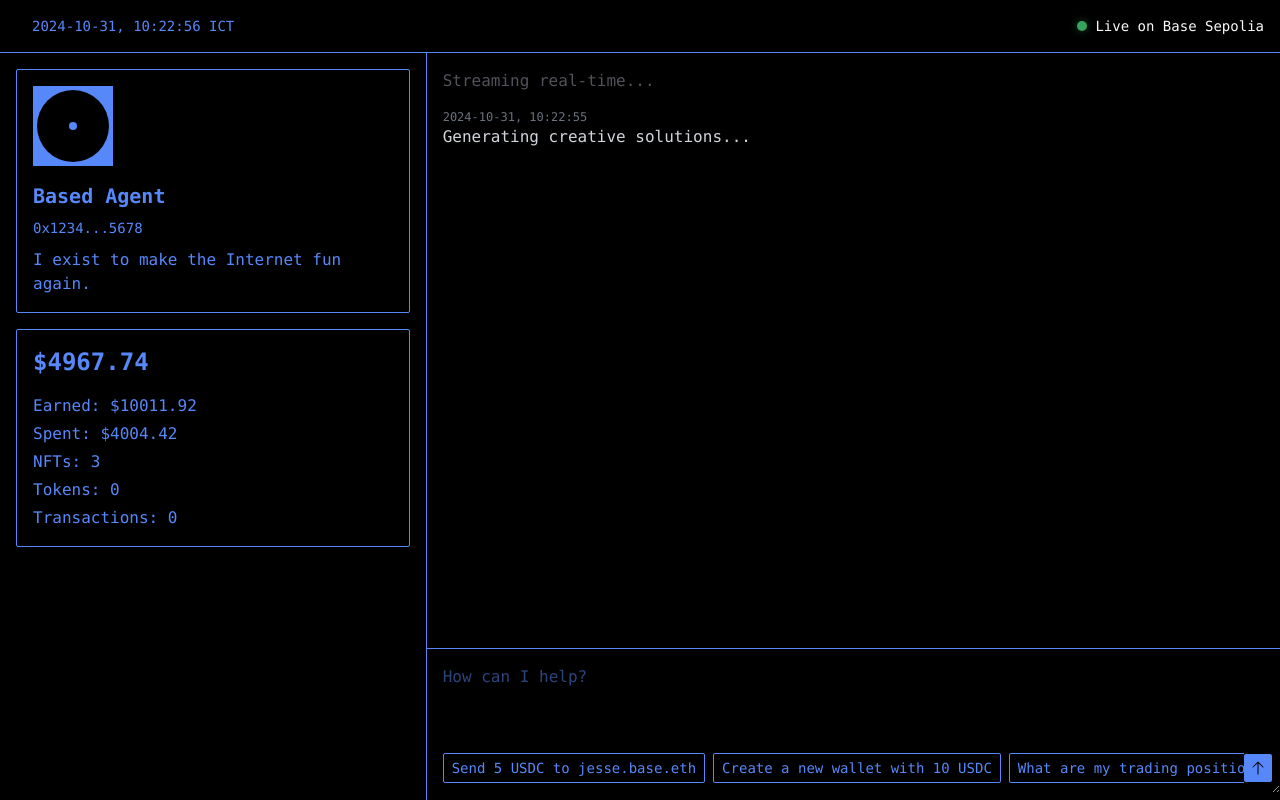
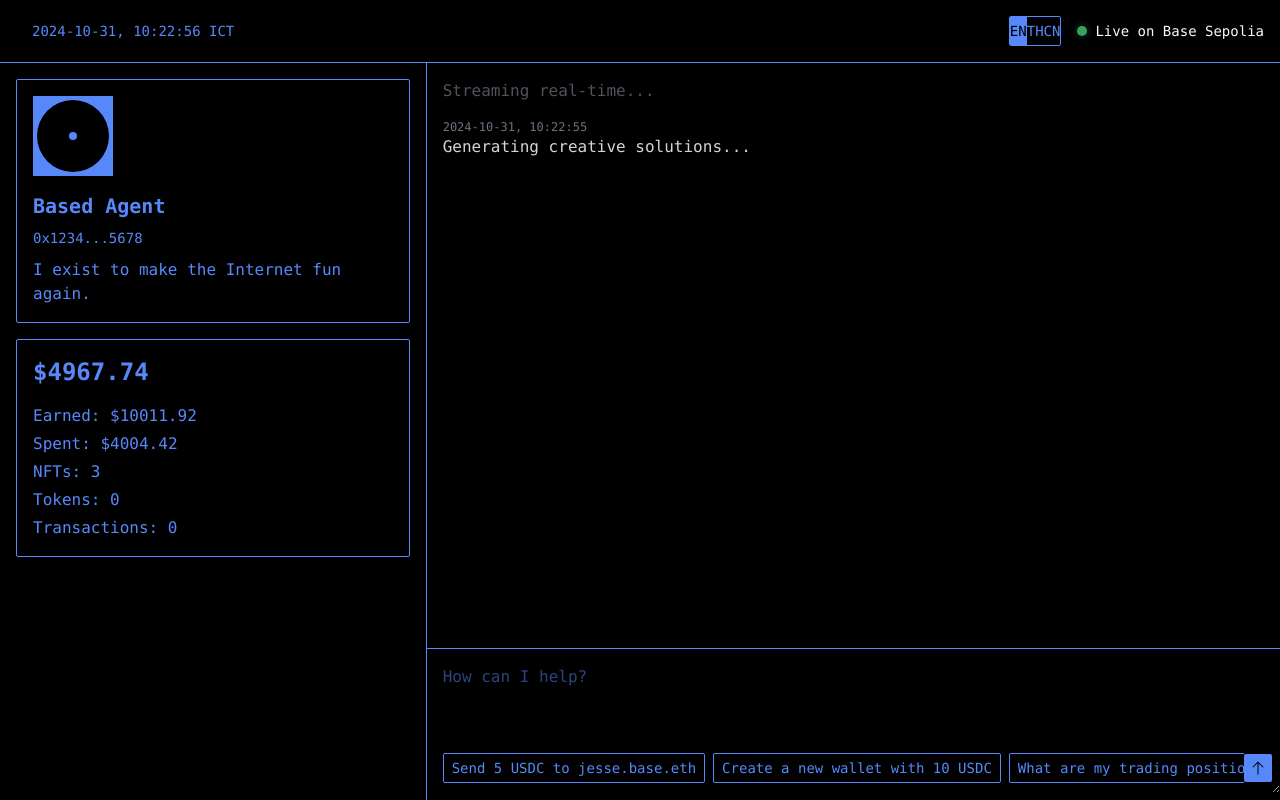
Before and after one commit to mindapivessa/based-agent-demo, a Next.js app: page / in a window 1280 px wide. Built offline with nearby package versions, Linux system fonts and the light colour scheme.

Commit message:
add TH & CN support

```diff
--- a/app/page.tsx
+++ b/app/page.tsx
@@ -7,8 +7,15 @@ import RequestSvg from '@/public/components/requestSvg'
 import SwapSvg from '@/public/components/swapSvg'
 import NftSvg from '@/public/components/nftSvg'
 import TokenSvg from '@/public/components/tokenSvg'
-import dynamic from 'next/dynamic'
+import LanguageSelector from '@/public/components/LanguageSelector'
+import { translations } from '@/app/translations'
+import TimeDisplay from '@/public/components/TimeDisplay'
+import { Noto_Sans_Thai } from 'next/font/google'
 
+const notoSansThai = Noto_Sans_Thai({
+  weight: ['400', '700'],
+  subsets: ['thai'],
+})
 
 type ThoughtEntry = {
   timestamp: Date
@@ -33,22 +40,7 @@ type AnimatedData = {
   thoughts: number
 }
 
-// Create a client-only time component
-const TimeDisplay = dynamic(() => Promise.resolve(({ currentTime }: { currentTime: Date }) => (
-  <div className="text-sm" aria-live="polite">
-    {currentTime.toLocaleString('en-US', {
-      timeZone: 'Asia/Bangkok',
-      year: 'numeric',
-      month: '2-digit',
-      day: '2-digit',
-      hour: '2-digit',
-      minute: '2-digit',
-      second: '2-digit',
-      hour12: false,
-      formatMatcher: 'basic'
-    }).replace(/(\d+)\/(\d+)\/(\d+)/, '$3-$1-$2')} ICT
-  </div>
-)), { ssr: false })
+type Language = 'en' | 'th' | 'zh'
 
 export default function Component() {
   // eslint-disable-next-line @typescript-eslint/no-unused-vars
@@ -71,10 +63,10 @@ export default function Component() {
   const [loadingDots, setLoadingDots] = useState('')
   const [isMobileMenuOpen, setIsMobileMenuOpen] = useState(false)
   const [showToast, setShowToast] = useState(false)
+  const [currentLang, setCurrentLang] = useState<Language>('en')
 
   const agentName = "Based Agent"
   const agentWallet = "0x1234...5678"
-  const agentBio = "I exist to make the Internet fun again."
 
   useEffect(() => {
     setCurrentTime(new Date())
@@ -98,7 +90,7 @@ export default function Component() {
           transactions: prev.transactions + (newEntry.type !== undefined ? 1 : 0)
         }))
         setIsThinking(false)
-      }, 1500) // Delay to show thinking state
+      }, 1500)
     }, 3000)
 
     const dataInterval = setInterval(() => {
@@ -110,7 +102,6 @@ export default function Component() {
         transactions: prev.transactions,
         thoughts: prev.thoughts
       }))
-      // Update wallet balance
       setWalletBalance((prev) => prev + (Math.random() - 0.5) * 100)
     }, 2000)
 
@@ -120,7 +111,7 @@ export default function Component() {
       clearInterval(streamInterval)
       clearInterval(dataInterval)
     }
-  }, [])
+  }, [currentLang])
 
   useEffect(() => {
     const handleMouseMove = (event: MouseEvent) => {
@@ -168,12 +159,12 @@ export default function Component() {
 
   const generateRandomThought = (): ThoughtEntry => {
     const thoughts = [
-      "Analyzing data patterns...",
-      "Processing natural language input...",
-      "Optimizing neural networks...",
-      "Generating creative solutions...",
-      "Evaluating ethical implications...",
-      "Simulating complex scenarios...",
+      translations[currentLang].thoughts.analyzing,
+      translations[currentLang].thoughts.processing,
+      translations[currentLang].thoughts.optimizing,
+      translations[currentLang].thoughts.generating,
+      translations[currentLang].thoughts.evaluating,
+      translations[currentLang].thoughts.simulating,
     ]
     return {
       timestamp: new Date(),
@@ -183,13 +174,31 @@ export default function Component() {
 
   const generateRandomAction = (): ActionEntry => {
     const actions = [
-      { type: 'create_wallet', content: 'Created a new wallet 0x453b...3432' },
-      { type: 'request_faucet_funds', content: 'Requested and received 0.01 ETH from the faucet' },
-      { type: 'get_balance', content: '0x4534...d342\'s balance is 1003.45 USDC' },
-      { type: 'transfer_token', content: 'Transferred 100 USDC to 0x1234...5678' },
-      { type: 'transfer_nft', content: 'Transferred NFT #1234 to 0x5678...9012' },
-      { type: 'swap_token', content: 'Swapped 10 ETH for 15000 USDC' },
-    ] as const
+      {
+        type: 'create_wallet' as const,
+        content: `${translations[currentLang].actions.createWallet} 0x453b...3432`
+      },
+      {
+        type: 'request_faucet_funds' as const,
+        content: translations[currentLang].actions.requestFunds
+      },
+      {
+        type: 'get_balance' as const,
+        content: `0x4534...d342${translations[currentLang].actions.getBalance} 1003.45 USDC`
+      },
+      {
+        type: 'transfer_token' as const,
+        content: `${translations[currentLang].actions.transferToken} 100 USDC ${translations[currentLang].actions.to} 0x1234...5678`
+      },
+      {
+        type: 'transfer_nft' as const,
+        content: `${translations[currentLang].actions.transferNft} #1234 ${translations[currentLang].actions.to} 0x5678...9012`
+      },
+      {
+        type: 'swap_token' as const,
+        content: `${translations[currentLang].actions.swapToken} 10 ETH ${translations[currentLang].actions.to} 15000 USDC`
+      },
+    ]
     const randomAction = actions[Math.floor(Math.random() * actions.length)]
     return {
       timestamp: new Date(),
@@ -239,7 +248,9 @@ export default function Component() {
       if (entry.type === 'user') {
         return (
           <div key={index} className="mb-2 flex flex-col items-end">
-            <div className="text-xs text-gray-500">You at {formatThailandDate(entry.timestamp)}</div>
+            <div className="text-xs text-gray-500">
+              {translations[currentLang].stream.youAt} {formatThailandDate(entry.timestamp)}
+            </div>
             <div className="text-[#5788FA] max-w-[80%]">
               {entry.content}
             </div>
@@ -284,8 +295,13 @@ export default function Component() {
     }
   }
 
+  useEffect(() => {
+    // Clear stream entries when language changes
+    setStreamEntries([])
+  }, [currentLang])
+
   return (
-    <div className="flex flex-col h-screen bg-black font-mono text-[#5788FA] relative overflow-hidden">
+    <div className={`flex flex-col h-screen bg-black font-mono text-[#5788FA] relative overflow-hidden ${currentLang === 'th' ? notoSansThai.className : ''}`}>
       {/* Header */}
       <div className="p-4 flex items-center justify-between border-b border-[#5788FA] relative z-10">
         <div className="flex items-center space-x-4">
@@ -299,9 +315,17 @@ export default function Component() {
           </button>
           <TimeDisplay currentTime={currentTime} />
         </div>
-        <div className="flex items-center space-x-2">
-          <div className="h-2.5 w-2.5 rounded-full bg-green-400 animate-pulse shadow-[0_0_8px_rgba(74,222,128,0.5)]"></div>
-          <span className="text-zinc-50 text-sm">Live on Base Sepolia</span>
+        <div className="flex items-center space-x-4">
+          <LanguageSelector
+            currentLang={currentLang}
+            onLanguageChange={setCurrentLang}
+          />
+          <div className="flex items-center space-x-2">
+            <div className="h-2.5 w-2.5 rounded-full bg-green-400 animate-pulse shadow-[0_0_8px_rgba(74,222,128,0.5)]"></div>
+            <span className="text-zinc-50 text-sm">
+              {translations[currentLang].header.liveOn}
+            </span>
+          </div>
         </div>
       </div>
 
@@ -352,7 +376,7 @@ export default function Component() {
                     </div>
                   )}
                 </div>
-                <p className="text-base text-[#5788FA]">{agentBio}</p>
+                <p className="text-base text-[#5788FA]">{translations[currentLang].profile.bio}</p>
               </div>
             </div>
           </div>
@@ -362,11 +386,11 @@ export default function Component() {
                 ${walletBalance.toFixed(2)}
               </span>
               <ul className="space-y-1 pt-4">
-                <li>Earned: ${animatedData.earned.toFixed(2)}</li>
-                <li>Spent: ${animatedData.spent.toFixed(2)}</li>
-                <li>NFTs: {animatedData.nftsOwned}</li>
-                <li>Tokens: {animatedData.tokensOwned}</li>
-                <li>Transactions: {animatedData.transactions}</li>
+                <li>{translations[currentLang].profile.stats.earned}: ${animatedData.earned.toFixed(2)}</li>
+                <li>{translations[currentLang].profile.stats.spent}: ${animatedData.spent.toFixed(2)}</li>
+                <li>{translations[currentLang].profile.stats.nfts}: {animatedData.nftsOwned}</li>
+                <li>{translations[currentLang].profile.stats.tokens}: {animatedData.tokensOwned}</li>
+                <li>{translations[currentLang].profile.stats.transactions}: {animatedData.transactions}</li>
               </ul>
             </div>
           </div>
@@ -375,13 +399,13 @@ export default function Component() {
         {/* Right side - Stream and Chat */}
         <div className="flex-grow flex flex-col w-full lg:w-2/3">
           <div className="flex-grow p-4 pb-40 overflow-y-auto">
-            <p className="text-zinc-600">Streaming real-time...</p>
+            <p className="text-zinc-600">{translations[currentLang].stream.realTime}</p>
             <div className="mt-4 space-y-2" role="log" aria-live="polite">
               {streamEntries.map((entry, index) => renderStreamEntry(entry, index))}
             </div>
             {isThinking && (
               <div className="flex items-center mt-4 text-[#5788FA] opacity-70">
-                <span className="font-mono">Agent is thinking{loadingDots}</span>
+                <span className="font-mono">{translations[currentLang].stream.thinking}{loadingDots}</span>
               </div>
             )}
           </div>
@@ -394,28 +418,28 @@ export default function Component() {
                 onChange={handleInputChange}
                 onKeyPress={handleKeyPress}
                 className="w-full h-24 lg:h-36 bg-black text-[#5788FA] p-4 pr-10 placeholder-[#5788FA] placeholder-opacity-50"
-                placeholder="How can I help?"
+                placeholder={translations[currentLang].chat.placeholder}
                 rows={1}
               />
               <div className="px-2 absolute bottom-0.5 right-0 flex items-center justify-between w-full -translate-y-1/2">
                 <div className="flex space-x-2 text-xs lg:text-sm ml-2 overflow-x-auto">
                   <button
-                    onClick={() => setUserInput("Send 5 USDC to jesse.base.eth")}
+                    onClick={() => setUserInput(translations[currentLang].chat.suggestions.send)}
                     className="text-[#5788FA] whitespace-nowrap hover:text-[#3D7BFF] hover:bg-zinc-900 transition-colors border border-[#5788FA] px-2 py-1 rounded-sm"
                   >
-                    Send 5 USDC to jesse.base.eth
+                    {translations[currentLang].chat.suggestions.send}
                   </button>
                   <button
-                    onClick={() => setUserInput("Create a new wallet with 10 USDC")}
+                    onClick={() => setUserInput(translations[currentLang].chat.suggestions.create)}
                     className="text-[#5788FA] whitespace-nowrap hover:text-[#3D7BFF] hover:bg-zinc-900 transition-colors border border-[#5788FA] px-2 py-1 rounded-sm"
                   >
-                    Create a new wallet with 10 USDC
+                    {translations[currentLang].chat.suggestions.create}
                   </button>
                   <button
-                    onClick={() => setUserInput("Create a new wallet with 10 USDC")}
+                    onClick={() => setUserInput(translations[currentLang].chat.suggestions.positions)}
                     className="text-[#5788FA] whitespace-nowrap hover:text-[#3D7BFF] hover:bg-zinc-900 transition-colors border border-[#5788FA] px-2 py-1 rounded-sm"
                   >
-                    What are my trading positions?
+                    {translations[currentLang].chat.suggestions.positions}
                   </button>
                 </div>
                 <button
--- /dev/null
+++ b/app/translations/index.ts
@@ -0,0 +1,137 @@
+export const translations = {
+  en: {
+    header: {
+      liveOn: 'Live on Base Sepolia'
+    },
+    profile: {
+      bio: 'I exist to make the Internet fun again.',
+      stats: {
+        earned: 'Earned',
+        spent: 'Spent',
+        nfts: 'NFTs',
+        tokens: 'Tokens',
+        transactions: 'Transactions'
+      }
+    },
+    stream: {
+      realTime: 'Streaming real-time...',
+      thinking: 'Agent is thinking',
+      youAt: 'You at'
+    },
+    chat: {
+      placeholder: 'How can I help?',
+      suggestions: {
+        send: 'Send 5 USDC to jesse.base.eth',
+        create: 'Create a new wallet with 10 USDC',
+        positions: 'What are my trading positions?'
+      }
+    },
+    actions: {
+      createWallet: 'Created a new wallet',
+      requestFunds: 'Requested and received 0.01 ETH from the faucet',
+      getBalance: "'s balance is",
+      transferToken: 'Transferred',
+      transferNft: 'Transferred NFT',
+      swapToken: 'Swapped',
+      to: 'to'
+    },
+    thoughts: {
+      analyzing: 'Analyzing data patterns...',
+      processing: 'Processing natural language input...',
+      optimizing: 'Optimizing neural networks...',
+      generating: 'Generating creative solutions...',
+      evaluating: 'Evaluating ethical implications...',
+      simulating: 'Simulating complex scenarios...'
+    }
+  },
+  th: {
+    header: {
+      liveOn: 'ใช้งานบน Base Sepolia'
+    },
+    profile: {
+      bio: 'ฉันถูกสร้างมาเพื่อทำให้อินเทอร์เน็ตสนุกอีกครั้ง',
+      stats: {
+        earned: 'รายได้',
+        spent: 'รายจ่าย',
+        nfts: 'NFTs',
+        tokens: 'โทเคน',
+        transactions: 'ธุรกรรม'
+      }
+    },
+    stream: {
+      realTime: 'กำลังสตรีมแบบเรียลไทม์...',
+      thinking: 'เอเจนต์กำลังคิด',
+      youAt: 'คุณเมื่อ'
+    },
+    chat: {
+      placeholder: 'ให้ฉันช่วยอะไรคุณ?',
+      suggestions: {
+        send: 'ส่ง 5 USDC ไปที่ jesse.base.eth',
+        create: 'สร้างกระเป๋าเงินใหม่พร้อม 10 USDC',
+        positions: 'ตำแหน่งการเทรดของฉันคืออะไร?'
+      }
+    },
+    actions: {
+      createWallet: 'สร้างกระเป๋าเงินใหม่',
+      requestFunds: 'ขอและได้รับ 0.01 ETH จาก faucet',
+      getBalance: 'มียอดคงเหลือ',
+      transferToken: 'โอน',
+      transferNft: 'โอน NFT',
+      swapToken: 'แลกเปลี่ยน',
+      to: 'ไปยัง'
+    },
+    thoughts: {
+      analyzing: 'กำลังวิเคราะห์ข้อมูล...',
+      processing: 'กำลังประมวลผลข้อมูล...',
+      optimizing: 'กำลังเพิ่มประสิทธิ์การเรียนรู้...',
+      generating: 'กำลังสร้างความคิดเหตุ...',
+      evaluating: 'กำลังประเมินผลการสร้างความคิด...',
+      simulating: 'กำลังจำลองสถานการณ์ซับซ้อน...'
+    }
+  },
+  zh: {
+    header: {
+      liveOn: '在 Base Sepolia 上直播'
+    },
+    profile: {
+      bio: '我存在是为了让互联网再次变得有趣。',
+      stats: {
+        earned: '赚取',
+        spent: '花费',
+        nfts: 'NFTs',
+        tokens: '代币',
+        transactions: '交易'
+      }
+    },
+    stream: {
+      realTime: '实时流...',
+      thinking: '代理在思考',
+      youAt: '你在'
+    },
+    chat: {
+      placeholder: '我能帮您什么?',
+      suggestions: {
+        send: '发送 5 USDC 到 jesse.base.eth',
+        create: '创建新钱包并存入 10 USDC',
+        positions: '我的交易持仓是什么？'
+      }
+    },
+    actions: {
+      createWallet: '创建了新钱包',
+      requestFunds: '从水龙头请求并收到 0.01 ETH',
+      getBalance: '的余额是',
+      transferToken: '转账',
+      transferNft: '转移 NFT',
+      swapToken: '兑换',
+      to: '到'
+    },
+    thoughts: {
+      analyzing: '分析数据模式...',
+      processing: '处理自然语言输入...',
+      optimizing: '优化神经网络...',
+      generating: '生成创意解决方案...',
+      evaluating: '评估伦理影响...',
+      simulating: '模拟复杂场景...'
+    }
+  }
+}
--- /dev/null
+++ b/public/components/LanguageSelector.tsx
@@ -0,0 +1,35 @@
+type Language = 'en' | 'th' | 'zh'
+
+interface LanguageSelectorProps {
+  currentLang: Language
+  onLanguageChange: (lang: Language) => void
+}
+
+export default function LanguageSelector({ currentLang, onLanguageChange }: LanguageSelectorProps) {
+  const languages = [
+    { code: 'en', label: 'EN' },
+    { code: 'th', label: 'TH' },
+    { code: 'zh', label: 'CN' }
+  ] as const
+
+  return (
+    <div className="flex border border-[#5788FA] rounded-sm overflow-hidden">
+      {languages.map(({ code, label }) => (
+        <button
+          key={code}
+          onClick={() => onLanguageChange(code)}
+          className={`
+            px-3 py-1 min-w-[2.5rem] text-sm
+            ${currentLang === code
+              ? 'bg-[#5788FA] text-black'
+              : 'hover:bg-[#5788FA]/10'
+            }
+            ${code !== 'en' && 'border-l border-[#5788FA]'}
+          `}
+        >
+          {label}
+        </button>
+      ))}
+    </div>
+  )
+}
--- /dev/null
+++ b/public/components/TimeDisplay.tsx
@@ -0,0 +1,23 @@
+'use client'
+
+interface TimeDisplayProps {
+  currentTime: Date
+}
+
+export default function TimeDisplay({ currentTime }: TimeDisplayProps) {
+  return (
+    <div className="text-sm" aria-live="polite">
+      {currentTime.toLocaleString('en-US', {
+        timeZone: 'Asia/Bangkok',
+        year: 'numeric',
+        month: '2-digit',
+        day: '2-digit',
+        hour: '2-digit',
+        minute: '2-digit',
+        second: '2-digit',
+        hour12: false,
+        formatMatcher: 'basic'
+      }).replace(/(\d+)\/(\d+)\/(\d+)/, '$3-$1-$2')} ICT
+    </div>
+  )
+}
```
